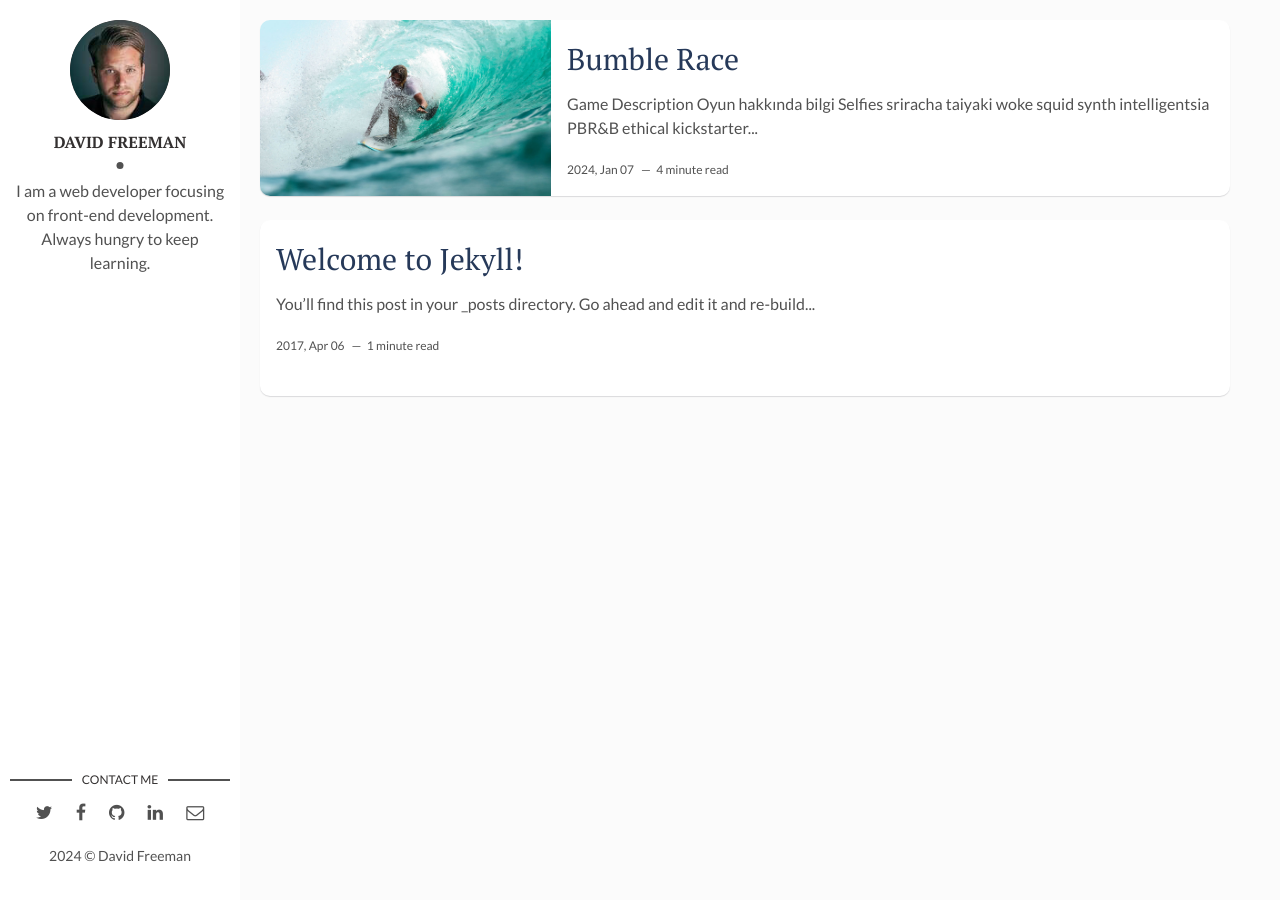
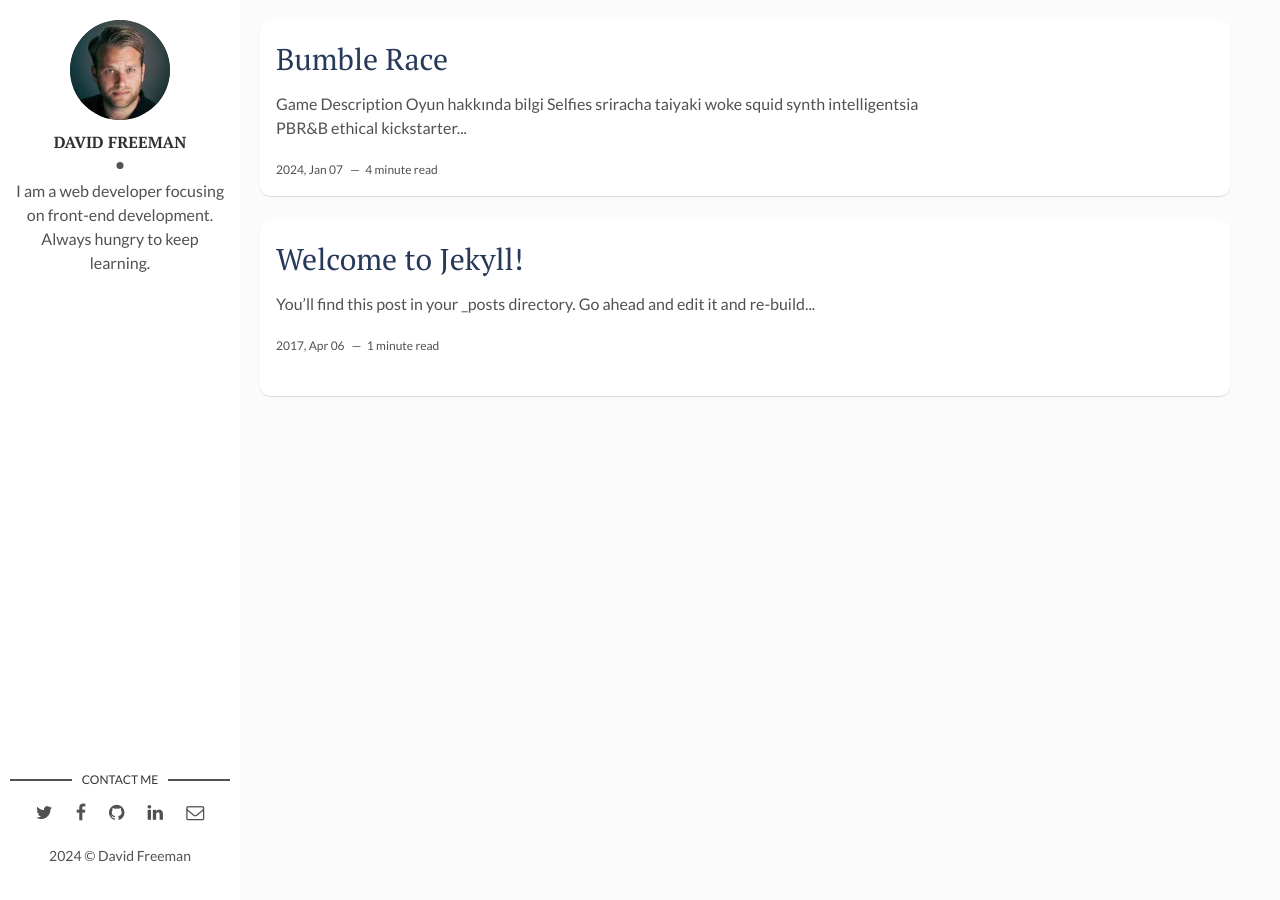
Before and after one commit to SoonerTuran/SoonerTuran.github.io, a Jekyll site: the page built from index.html, in a window 1280 px wide. Built offline with Jekyll 4.4.1, drawn with Linux system fonts in a browser that asks for light colours; the list of posts is cut into pages by our own code.

Commit message:
Update 2017-04-06-how-i-rest-from-work.markdown

```diff
--- a/_posts/2017-04-06-how-i-rest-from-work.markdown
+++ b/_posts/2017-04-06-how-i-rest-from-work.markdown
@@ -3,7 +3,6 @@ layout: post
 title: Bumble Race
 date: 2024-01-07 13:32:20 +0300
 description: You’ll find this post in your `_posts` directory. Go ahead and edit it and re-build the site to see your changes. # Add post description (optional)
-img: i-rest.jpg # Add image post (optional)
 fig-caption: # Add figcaption (optional)
 tags: [Holidays, Hawaii]
 ---
```
